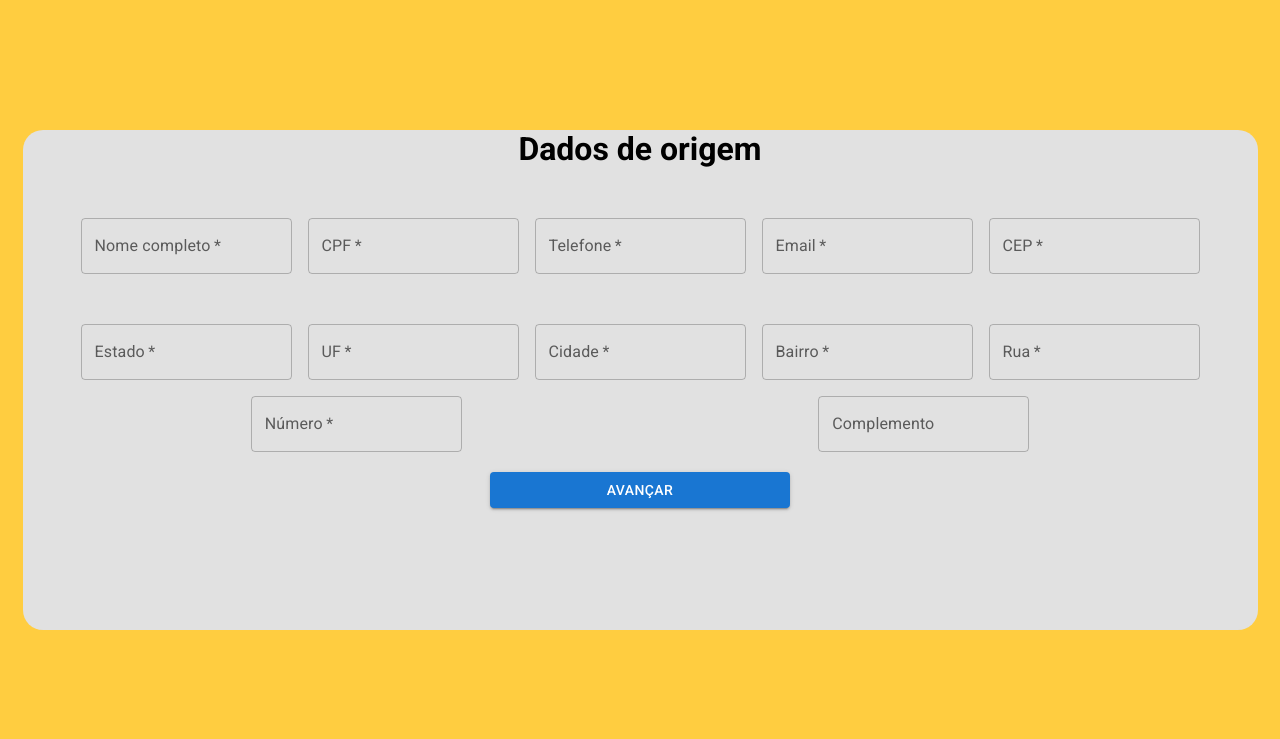
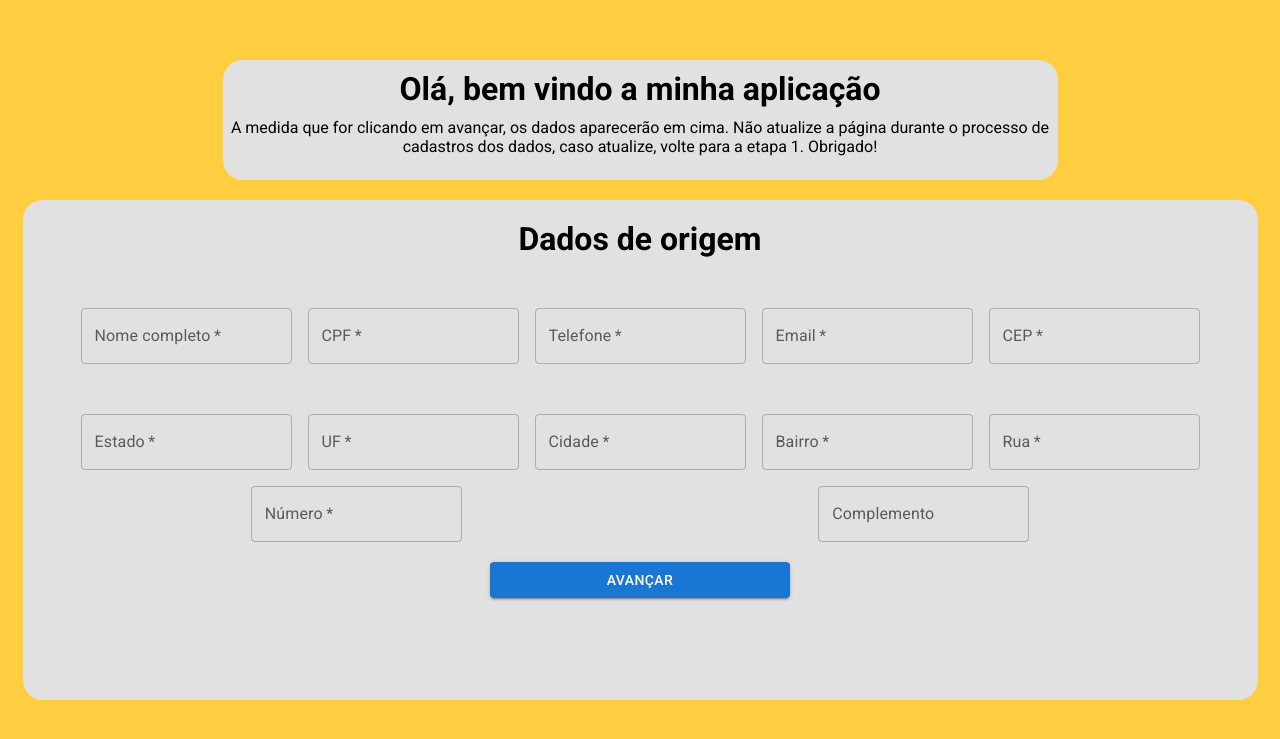
Before and after one commit to Alexandregv1080p/APP-Correios, a React (Create React App) app in the folder api-correios/: page / in a window 1280 px wide. Shown: the part 103-842 px from the top of the page. Built offline with nearby package versions, Linux system fonts and the light colour scheme; a web font is replaced by a local one.

Commit message:
terminei por agora

```diff
--- a/api-correios/src/components/dados-destino/Dados-destino.jsx
+++ b/api-correios/src/components/dados-destino/Dados-destino.jsx
@@ -65,7 +65,7 @@ const ContainerRetangule = styled.div`
     margin-top: 100px;
 `
 
-//aqui é o
+//aqui é o Receiver
 const DadosDestino = () => {
     const { senderData } = useDataContext();
 
--- a/api-correios/src/components/dados-usuario/Dados-usuario.jsx
+++ b/api-correios/src/components/dados-usuario/Dados-usuario.jsx
@@ -5,6 +5,7 @@ import Button from '@mui/material/Button';
 import { useDataContext } from "../provedor-dados/DataProvider";
 import { useNavigate } from 'react-router-dom';
 import InputMask from 'react-input-mask';
+import axios from 'axios';
 
 const BackColor = styled.div`
     background-color: #FFCD40;
@@ -13,6 +14,7 @@ const BackColor = styled.div`
     display: flex;
     align-items: center;
     justify-content: center;
+    flex-direction: column;
 `
 const Retangule = styled.div`
     width: 1235px;
@@ -21,6 +23,18 @@ const Retangule = styled.div`
     border-radius: 20px;
     & h1{
         text-align: center;
+        margin-top: 20px;
+    }
+`
+const Retangule2 = styled.div`
+    width: 835px;
+    height:120px;
+    margin-bottom: 20px;
+    background-color: #E1E1E1;
+    border-radius: 20px;
+    & h1,p{
+        text-align: center;
+        margin-top: 10px;
     }
 `
 const FormField = styled.div`
@@ -57,6 +71,43 @@ const DadosUsuario = () => {
             }
         }));
     };
+    const handleCepChange = async event => {
+        const rawCep = event.target.value.replace(/\D/g, '');
+        const formattedCep = rawCep.replace(/(\d{5})(\d{3})/, "$1-$2");
+        setSenderData(prevData => ({
+            ...prevData,
+            address: {
+                ...prevData.address,
+                cep: formattedCep,
+            },
+        }));
+        if (rawCep.length === 8) {
+            try {
+                const response = await axios.get(`https://viacep.com.br/ws/${rawCep}/json/`);
+                const addressData = response.data;
+
+                if (!addressData.erro) {
+                    setSenderData(prevData => ({
+                        ...prevData,
+                        address: {
+                            ...prevData.address,
+                            uf: addressData.uf,
+                            city: addressData.localidade,
+                            neighborhood: addressData.bairro,
+                            street: addressData.logradouro,
+                        },
+                    }));
+                }
+            } catch (error) {
+                console.error("Error fetching address data:", error);
+            }
+        }
+    };
+    const handlePhoneChange = event => {
+        const rawPhone = event.target.value.replace(/\D/g, '');
+        const formattedPhone = rawPhone.replace(/(\d{2})(\d{5})(\d{4})/, "($1) $2-$3");
+        setSenderData(prevData => ({ ...prevData, phone: formattedPhone }));
+    };
 
     const handleAvancarClick = () => {
         navigate('/destino');
@@ -65,6 +116,13 @@ const DadosUsuario = () => {
 
     return (
         <BackColor>
+            <Retangule2>
+                <h1>Olá, bem vindo a minha aplicação</h1>
+                <p>A medida que for clicando em avançar, os dados aparecerão em cima. Não atualize a página durante o processo de cadastros dos dados,
+                    caso atualize, volte para a etapa 1.
+                    Obrigado!
+                </p>
+            </Retangule2>
             <Retangule>
                 <h1>Dados de origem</h1>
                 <FormField>
@@ -82,13 +140,19 @@ const DadosUsuario = () => {
                     >
                         {() => <TextField required id="outlined-required" label="CPF" />}
                     </InputMask>
+                    <InputMask
+                            mask="(99) 99999-9999"
+                            value={senderData.phone}
+                            onChange={handlePhoneChange}
+                        >
+                            {() => (
                                 <TextField
                                     required
                                     id="outlined-required"
                                     label="Telefone"
-                        value={senderData.phone}
-                        onChange={event => setSenderData(prevData => ({ ...prevData, phone: event.target.value }))}
                                 />
+                            )}
+                        </InputMask>
                     <TextField
                         required
                         id="outlined-required"
@@ -97,15 +161,20 @@ const DadosUsuario = () => {
                         onChange={event => setSenderData(prevData => ({ ...prevData, email: event.target.value }))}
 
                     />
+                    <InputMask
+                            mask="99999-999"
+                            value={senderData.address.cep}
+                            onChange={handleCepChange}
+                        >
+                            {() => (
                                 <TextField
                                     required
                                     id="outlined-required"
                                     label="CEP"
                                     name="cep"
-                        value={senderData.address.cep}
-                        onChange={handleAddressChange}
-                        disabled={false}
                                 />
+                            )}
+                        </InputMask>
                 </FormField>
                 <FormField>
                     <TextField
@@ -157,7 +226,13 @@ const DadosUsuario = () => {
                         label="Número"
                         name="number"
                         value={senderData.address.number}
-                        onChange={handleAddressChange}
+                        onChange={event => {
+                            const numericValue = event.target.value.replace(/\D/g, '');
+                            handleAddressChange({ target: { name: 'number', value: numericValue } });
+                        }}
+                        inputProps={{
+                            inputMode: "numeric",
+                        }}
                     />
                     <TextField
                         sx={{
@@ -179,6 +254,7 @@ const DadosUsuario = () => {
                 </ContainerBtn>
 
             </Retangule>
+
         </BackColor>
     )
 }
```
Lines whose indentation alone changed are shown as unchanged.
